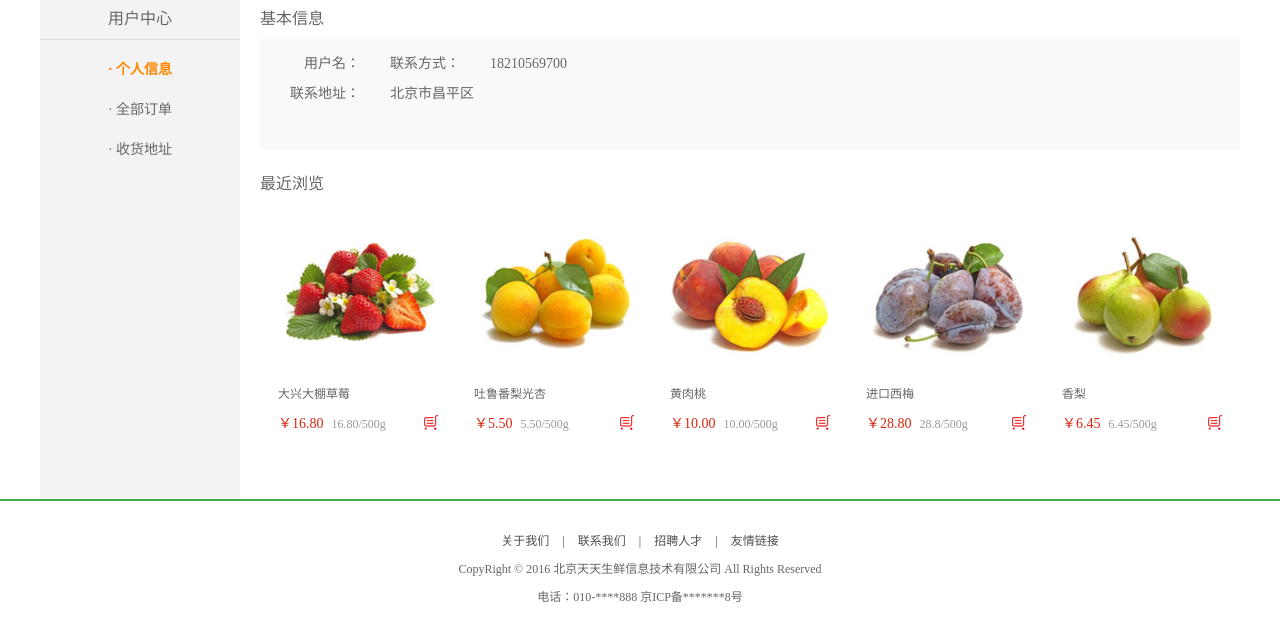
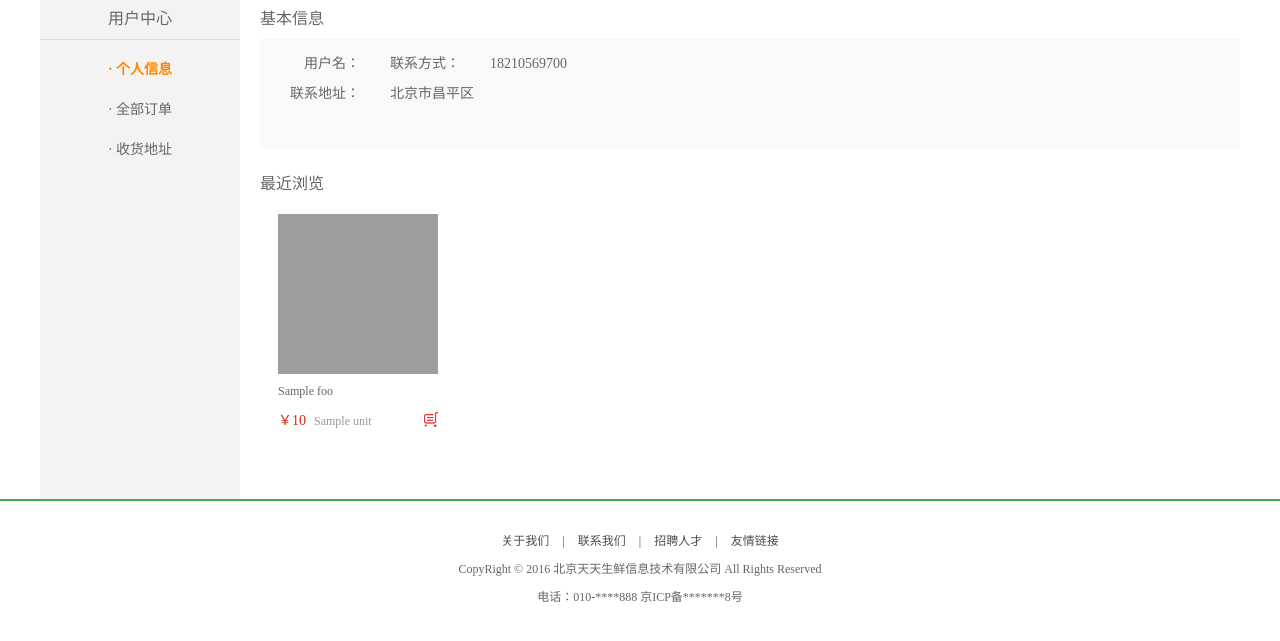
Before and after one commit to niceShuai/fruitWeb, a Django app: template templates/users/user_center_info.html in a window 1280 px wide. Shown: the part 146-787 px from the top of the page. Run offline with Django 3.2, Linux system fonts and the light colour scheme; the template is opened without the code that fills it: most values are stand-ins (such as "Sample title", 1, 10 or a date in 2020); grey boxes are pictures that could not be loaded.

Commit message:
增加最近浏览功能

```diff
--- a/templates/users/user_center_info.html
+++ b/templates/users/user_center_info.html
@@ -24,55 +24,17 @@
 				<h3 class="common_title2">最近浏览</h3>
 				<div class="has_view_list">
 					<ul class="goods_type_list clearfix">
+                        {% for foo in goods_all %}
                             <li>
-					<a href="detail.html"><img src="/static/images/goods/goods003.jpg"></a>
-					<h4><a href="detail.html">大兴大棚草莓</a></h4>
+                                <a href="{% url 'goods:detail' %}?type=0&goods={{ foo.id }}"><img src="/static/{{ foo.pic }}"></a>
+                                <h4><a href="#">{{ foo.name }}</a></h4>
                                 <div class="operate">
-						<span class="prize">￥16.80</span>
-						<span class="unit">16.80/500g</span>
+                                    <span class="prize">￥{{ foo.price }}</span>
+                                    <span class="unit">{{ foo.unit }}</span>
                                     <a href="#" class="add_goods" title="加入购物车"></a>
                                 </div>
                             </li>
-
-				<li>
-					<a href="#"><img src="/static/images/goods/goods004.jpg"></a>
-					<h4><a href="#">吐鲁番梨光杏</a></h4>
-					<div class="operate">
-						<span class="prize">￥5.50</span>
-						<span class="unit">5.50/500g</span>
-						<a href="#" class="add_goods" title="加入购物车"></a>
-					</div>
-				</li>
-
-				<li>
-					<a href="#"><img src="/static/images/goods/goods005.jpg"></a>
-					<h4><a href="#">黄肉桃</a></h4>
-					<div class="operate">
-						<span class="prize">￥10.00</span>
-						<span class="unit">10.00/500g</span>
-						<a href="#" class="add_goods" title="加入购物车"></a>
-					</div>
-				</li>
-
-				<li>
-					<a href="#"><img src="/static/images/goods/goods006.jpg"></a>
-					<h4><a href="#">进口西梅</a></h4>
-					<div class="operate">
-						<span class="prize">￥28.80</span>
-						<span class="unit">28.8/500g</span>
-						<a href="#" class="add_goods" title="加入购物车"></a>
-					</div>
-				</li>
-
-				<li>
-					<a href="#"><img src="/static/images/goods/goods007.jpg"></a>
-					<h4><a href="#">香梨</a></h4>
-					<div class="operate">
-						<span class="prize">￥6.45</span>
-						<span class="unit">6.45/500g</span>
-						<a href="#" class="add_goods" title="加入购物车"></a>
-					</div>
-				</li>
+                        {% endfor %}
 			        </ul>
 		</div>
 		</div>
```
Also changed, not shown: goods/views.py (+35 -2 lines), users/views.py (+16 -1 lines). Lines whose indentation alone changed are shown as unchanged.
